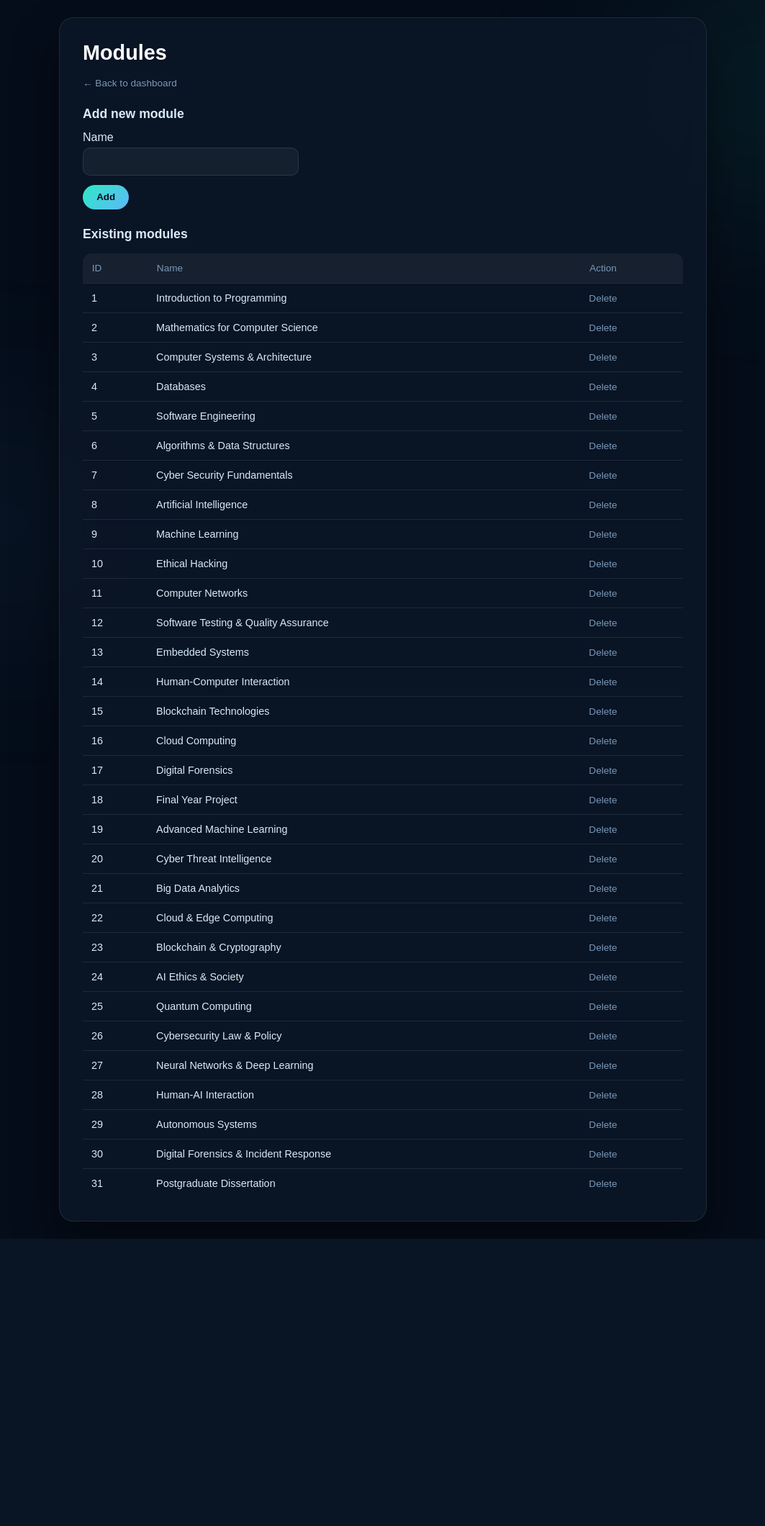
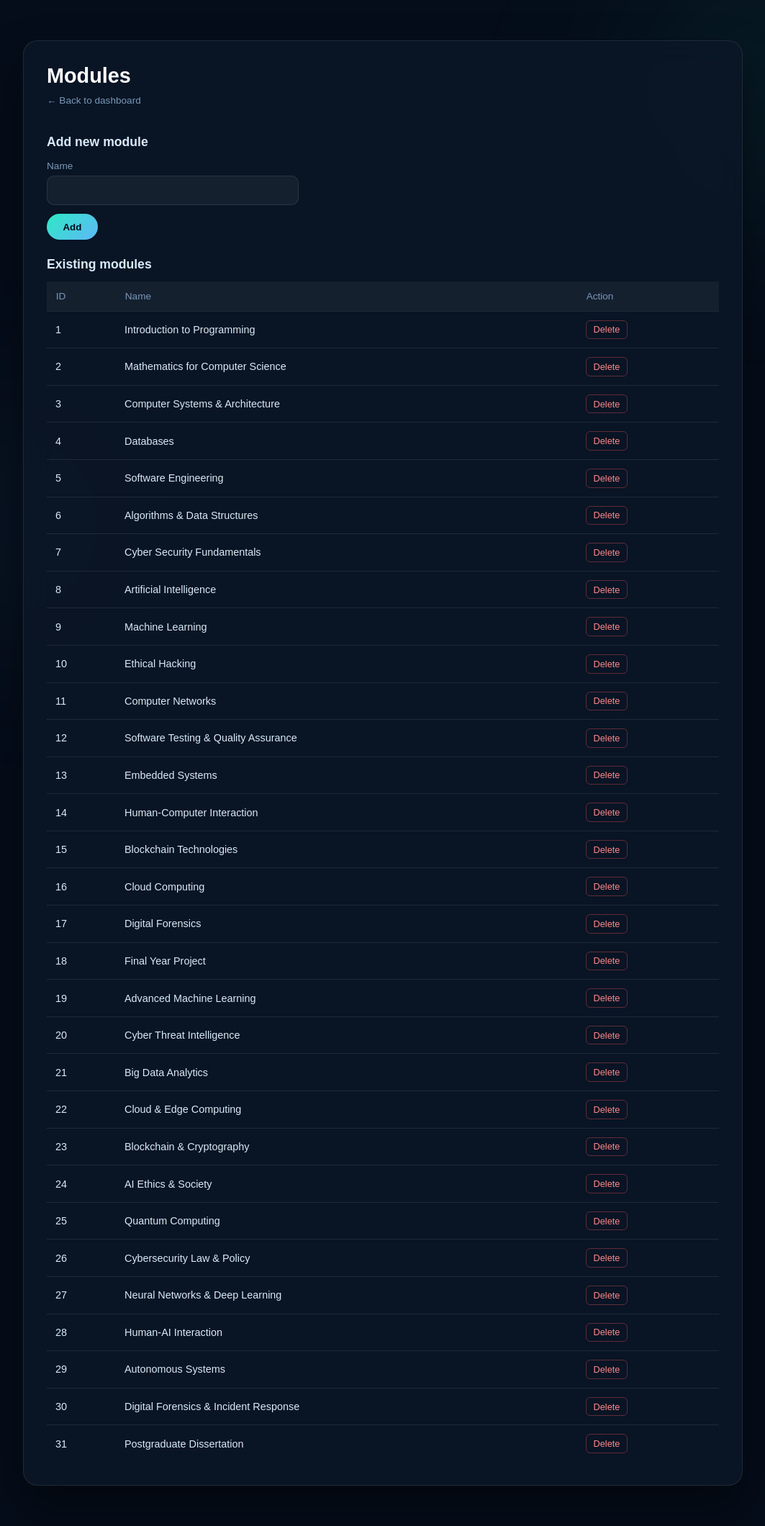
Before and after one commit to sujanghi129-pixel/student_course_hub, a PHP site: page /Admin/modules.php in a window 1280 px wide. Shown: the whole page at 72% size, without its empty margins (108-1171 px from the left). Before the commit the page ends 1721 px from the top, so only its background shows below. Run offline with PHP 8.4, Linux system fonts and the light colour scheme; a user stored in the database is signed in; data comes from the database, SQL or seed files in the repository.

Commit message:
ehancing css to module.php

```diff
--- a/css/module.css
+++ b/css/module.css
@@ -1,44 +1,58 @@
-/* reuse same variables + base */
+/* import your main theme */
 @import url('admin.css');
 
-/* container layout */
+/* fix body scrolling issue */
+body {
+    overflow-y: auto;
+    overflow-x: hidden;
+    align-items: flex-start; /* prevent vertical centering issue */
+}
+
+/* main container */
 .admin-container {
     position: relative;
     z-index: 1;
     width: 100%;
-    max-width: 900px;
+    max-width: 1000px;
+    margin: 2rem auto;
+
     background: rgba(11,22,40,0.82);
     border: 1px solid var(--border);
     border-radius: 20px;
     padding: 2rem;
+
     backdrop-filter: blur(20px);
     box-shadow: 0 32px 64px rgba(0,0,0,0.45);
-    animation: rise 0.55s var(--ease) both;
+
+    animation: rise 0.5s var(--ease);
 }
 
 /* headings */
 .admin-container h1 {
     font-family: 'Syne', sans-serif;
     font-size: 1.8rem;
-    margin-bottom: 1rem;
     color: var(--white);
+    margin-bottom: 0.5rem;
 }
 
 .admin-container h2 {
     font-size: 1.1rem;
-    margin: 1.5rem 0 0.8rem;
+    margin-top: 1.5rem;
+    margin-bottom: 0.8rem;
     color: var(--text);
 }
 
 /* back link */
-.admin-container a {
+.admin-container > a {
+    display: inline-block;
+    margin-bottom: 1rem;
+    font-size: 0.85rem;
     color: var(--muted);
     text-decoration: none;
-    font-size: 0.85rem;
     transition: color 0.2s var(--ease);
 }
 
-.admin-container a:hover {
+.admin-container > a:hover {
     color: var(--teal);
 }
 
@@ -47,15 +61,23 @@ form {
     margin-bottom: 1.5rem;
 }
 
+form label {
+    font-size: 0.85rem;
+    color: var(--muted);
+}
+
 form input {
     width: 100%;
-    max-width: 300px;
+    max-width: 350px;
     margin-top: 0.3rem;
-    padding: 0.7rem 0.9rem;
+    padding: 0.75rem 1rem;
+
     border-radius: 10px;
     border: 1px solid var(--border);
+
     background: rgba(255,255,255,0.05);
     color: var(--white);
+
     outline: none;
     transition: all 0.2s var(--ease);
 }
@@ -68,32 +90,45 @@ form input:focus {
 /* button */
 form button {
     margin-top: 0.8rem;
-    padding: 0.6rem 1.2rem;
+    padding: 0.65rem 1.4rem;
+
     border-radius: 999px;
     border: none;
+
     background: linear-gradient(135deg, var(--teal), var(--sky));
     color: var(--navy);
+
     font-weight: 600;
     cursor: pointer;
+
     transition: all 0.2s var(--ease);
 }
 
 form button:hover {
     transform: translateY(-2px);
-    box-shadow: 0 10px 25px rgba(46,232,197,0.3);
+    box-shadow: 0 12px 28px rgba(46,232,197,0.3);
+}
+
+/* table wrapper (scrollable area) */
+.table-wrapper {
+    max-height: 400px;
+    overflow-y: auto;
+    border-radius: 12px;
 }
 
 /* table */
 table {
     width: 100%;
     border-collapse: collapse;
-    margin-top: 1rem;
-    overflow: hidden;
-    border-radius: 12px;
+    margin-top: 0.5rem;
 }
 
+/* header */
 thead {
     background: rgba(255,255,255,0.05);
+    position: sticky;
+    top: 0;
+    z-index: 1;
 }
 
 thead th {
@@ -104,6 +139,7 @@ thead th {
     font-weight: 500;
 }
 
+/* rows */
 tbody tr {
     border-top: 1px solid var(--border);
     transition: background 0.2s var(--ease);
@@ -118,15 +154,38 @@ tbody td {
     font-size: 0.9rem;
 }
 
-/* delete link */
+/* delete button style */
 tbody a {
+    display: inline-block;
+    padding: 0.3rem 0.6rem;
+    border-radius: 6px;
+
     color: var(--error-col);
-    font-size: 0.85rem;
-    transition: color 0.2s var(--ease);
+    border: 1px solid var(--error-bd);
+
+    text-decoration: none;
+    font-size: 0.8rem;
+
+    transition: all 0.2s var(--ease);
 }
 
 tbody a:hover {
+    background: var(--error-bg);
     color: #ff4d4d;
+}
+
+/* custom scrollbar */
+.table-wrapper::-webkit-scrollbar {
+    width: 6px;
+}
+
+.table-wrapper::-webkit-scrollbar-thumb {
+    background: rgba(255,255,255,0.15);
+    border-radius: 10px;
+}
+
+.table-wrapper::-webkit-scrollbar-thumb:hover {
+    background: rgba(255,255,255,0.3);
 }
 
 /* responsive */
@@ -135,7 +194,11 @@ tbody a:hover {
         padding: 1.5rem;
     }
 
-    table, thead, tbody, th, td, tr {
+    form input {
+        max-width: 100%;
+    }
+
+    thead th, tbody td {
         font-size: 0.8rem;
     }
 }
```
